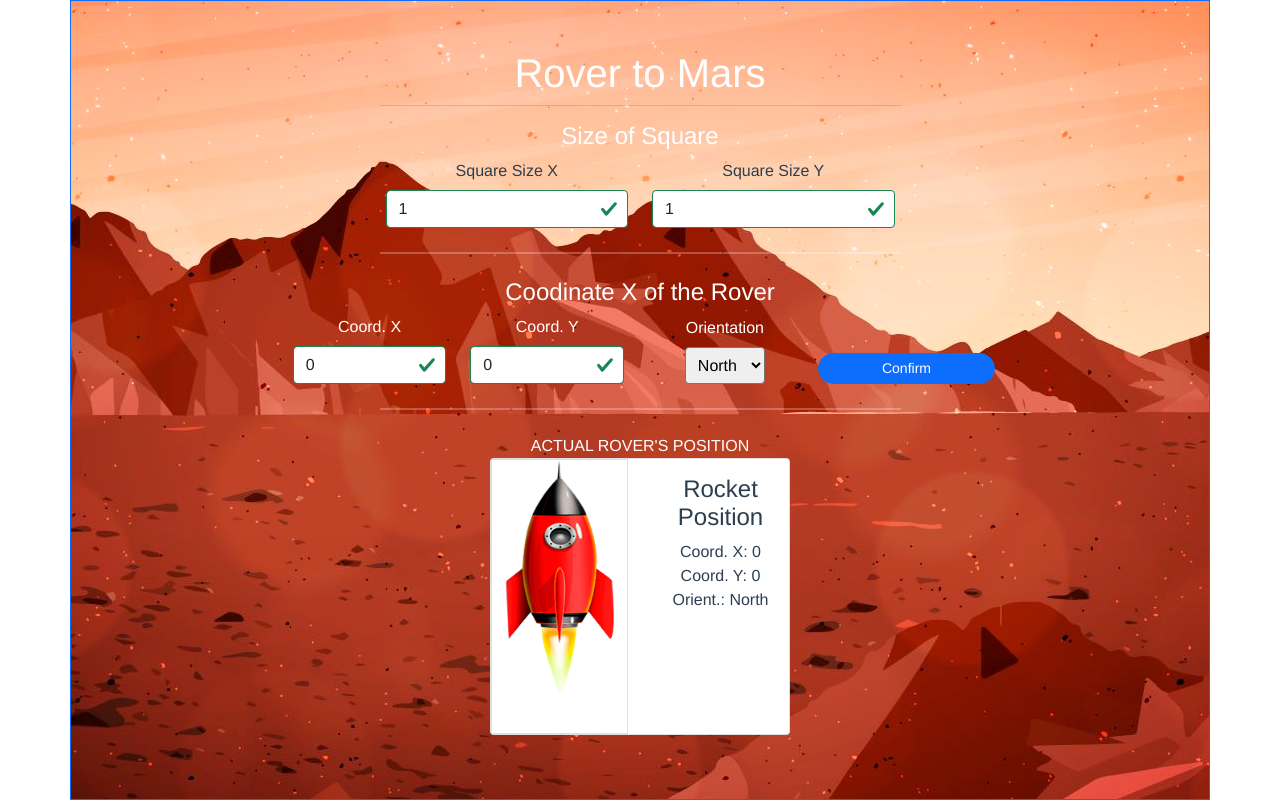
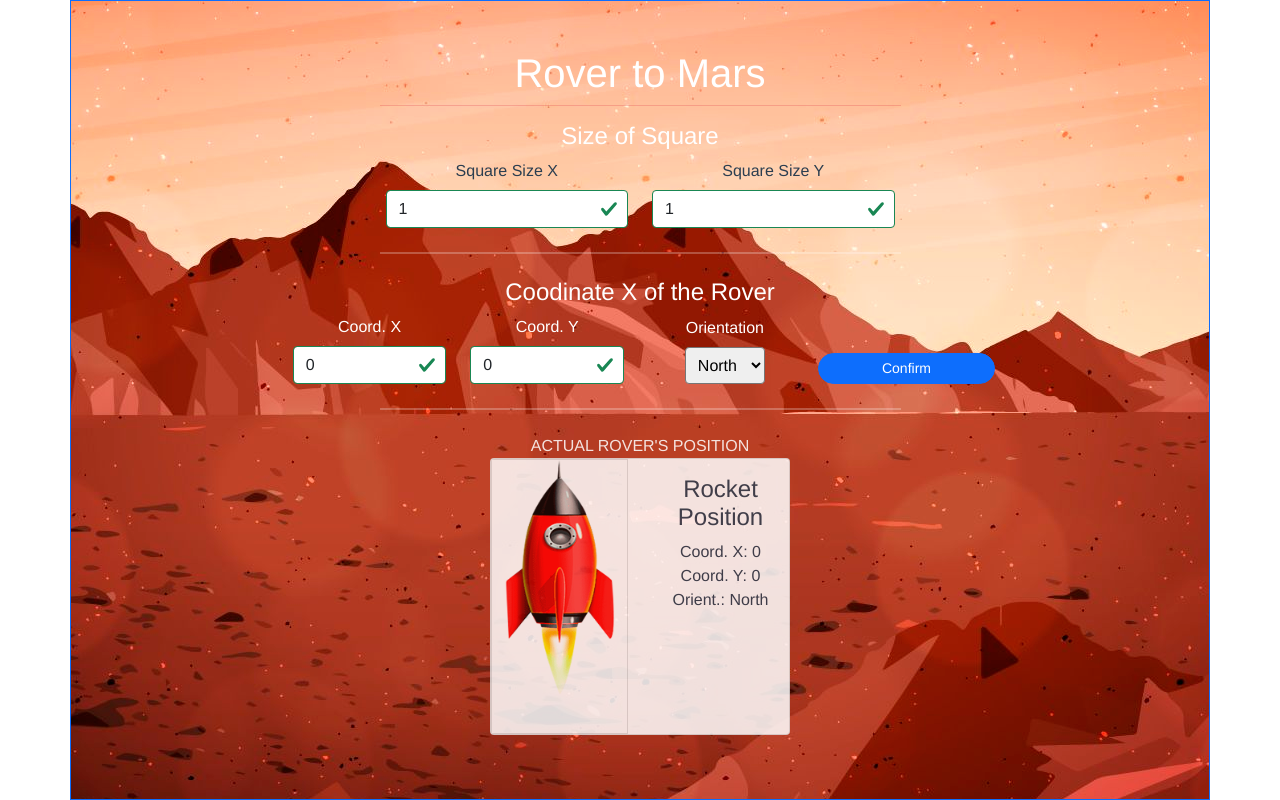
Before and after one commit to raffaellapagano/rover-mars, a Vue app in the folder rever-program/: page / in a window 1280 px wide. Built offline with nearby package versions, Linux system fonts and the light colour scheme.

Commit message:
Exercise finish

```diff
--- a/rever-program/package.json
+++ b/rever-program/package.json
@@ -5,7 +5,8 @@
   "scripts": {
     "serve": "vue-cli-service serve",
     "build": "vue-cli-service build",
-    "lint": "vue-cli-service lint"
+    "lint": "vue-cli-service lint",
+    "app": "npm install && npm run serve"
   },
   "dependencies": {
     "animate.css": "^4.1.1",
--- a/rever-program/src/components/RoverComponent.vue
+++ b/rever-program/src/components/RoverComponent.vue
@@ -57,7 +57,7 @@
       >
     </div>
     <hr class="col-6 m-auto my-4 text-white border border-white" />
-    <div class="d-flex justify-content-around col-10 m-auto align-items-center">
+    <div class="d-flex justify-content-around col-10 m-auto align-items-center opacity">
       <!-- User decides actions of Rover with Buttons -->
       <div v-if="confirm" class="bg-dark rounded p-2 m-4">
         <div class="mt-3">
@@ -123,12 +123,15 @@
       v-if="outMars"
       class="
         d-flex
+        opacity
         bg-black
         text-danger
         mt-2
         col-6
         m-auto
         justify-content-center
+        align-items-center
+        flex-wrap
         rounded
         animate__animated animate__bounceInDown
       "
@@ -308,3 +311,9 @@ export default {
   },
 };
 </script>
+
+<style scoped>
+.opacity{
+  opacity: .85;
+}
+</style>
--- a/rever-program/src/store/index.js
+++ b/rever-program/src/store/index.js
@@ -28,7 +28,7 @@ export default new Vuex.Store({
     commands: "",
     confirm: false,
     outMars: false,
-    moves: 0
+    moves: 0 //Moves before out of Square
   },
   getters: {
     GetSquare(state) {
--- a/rever-program/src/views/Home.vue
+++ b/rever-program/src/views/Home.vue
@@ -1,6 +1,6 @@
 <template>
   <div class="home container border border-primary p-5 mars">
-    <h1 :square="square" class="text-white">Rover to Mars</h1>
+    <h1 class="text-white">Rover to Mars</h1>
     <div v-if="!confirm">
       <hr class="col-6 m-auto mb-3 text-danger" />
       <Square />
```
